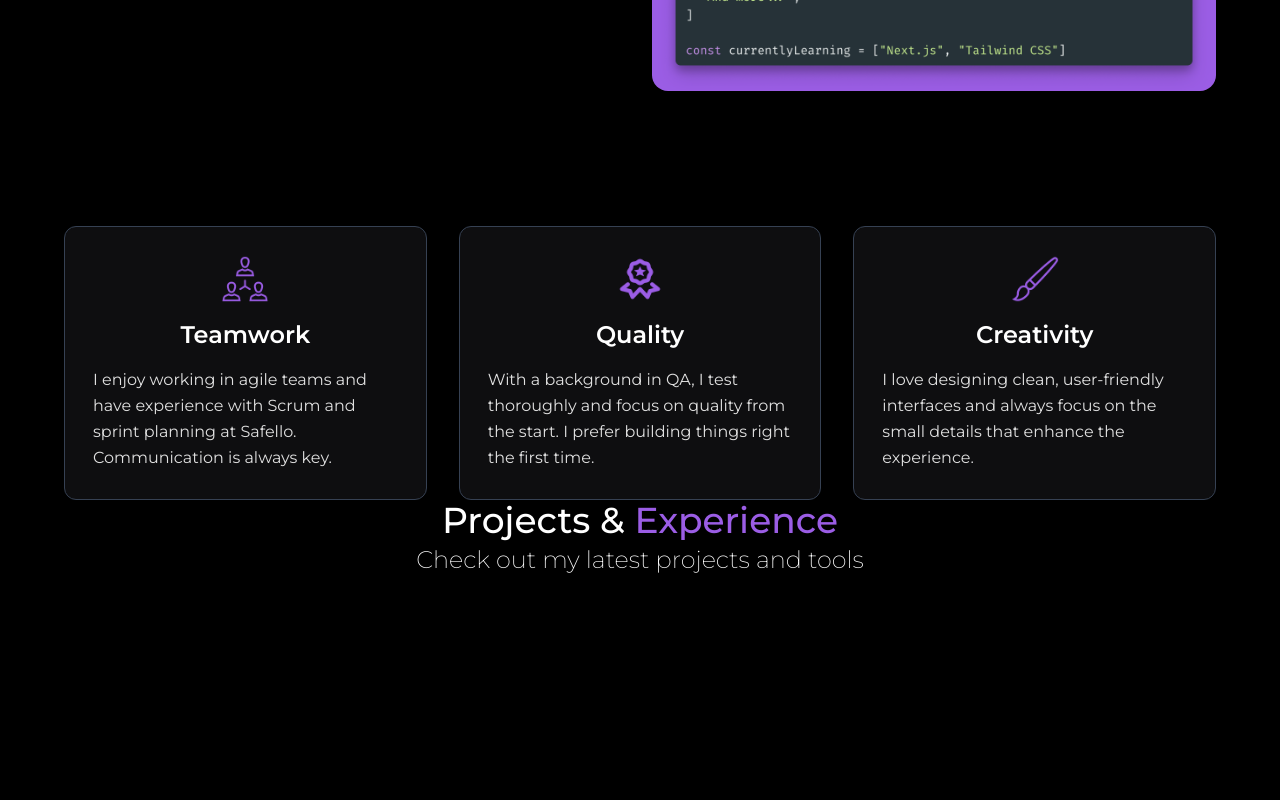
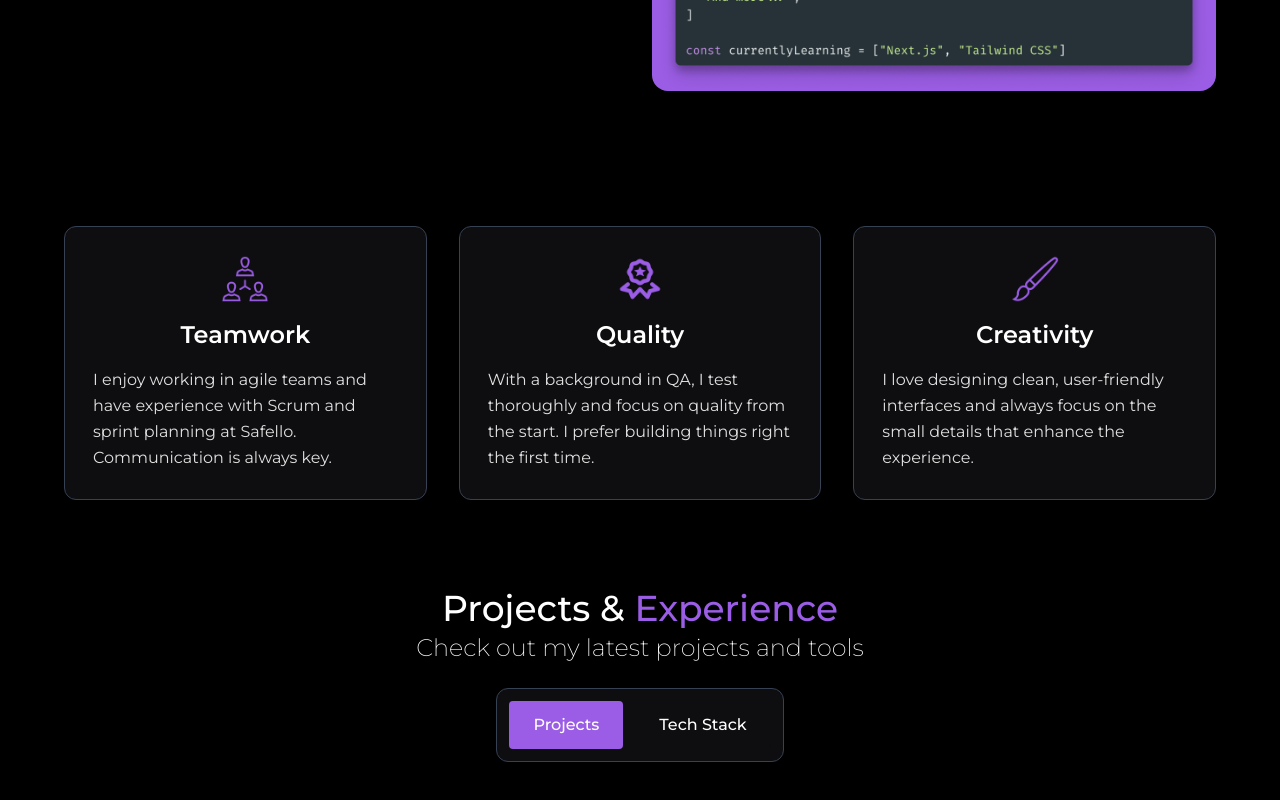
Before and after one commit to WilliamMattsson1/portfolio2, a React (Vite) app: page / in a window 1280 px wide. Shown: the part 558-1358 px from the top of the page. Before the commit the page ends 1134 px from the top, so only its background shows below. Built offline with nearby package versions, Linux system fonts and the light colour scheme.

Commit message:
add showcase section with tabs for projects and techstack

```diff
--- a/src/App.jsx
+++ b/src/App.jsx
@@ -2,6 +2,7 @@ import Navbar from './components/Navbar'
 import SectionHeader from './components/SectioHeader'
 import FeatureCards from './sections/FeatureCards'
 import HeroSection from './sections/HeroSection'
+import ShowcaseSection from './sections/ShowcaseSection'
 
 const App = () => {
     return (
@@ -9,11 +10,7 @@ const App = () => {
             <Navbar />
             <HeroSection />
             <FeatureCards />
-            <SectionHeader
-                title="Projects & Experience"
-                highlightWord="Experience"
-                sub="Check out my latest projects and tools"
-            />
+            <ShowcaseSection />
 
             {/* Footer */}
         </main>
--- a/src/sections/HeroSection.jsx
+++ b/src/sections/HeroSection.jsx
@@ -35,7 +35,7 @@ const HeroSection = () => {
                         className="bg-accent w-fit py-2 px-4 mx-auto mt-4 rounded-md hover:bg-accent-hover"
                     >
                         <div className="btn-container ">
-                            <span>See my work</span>
+                            <span className="font-medium">See my work</span>
                         </div>
                     </a>
                 </div>
--- /dev/null
+++ b/src/sections/ShowcaseSection.jsx
@@ -0,0 +1,45 @@
+import { useState } from 'react'
+import SectionHeader from '../components/SectioHeader'
+
+const ShowcaseSection = () => {
+    const [activeTab, setActiveTab] = useState('projects')
+
+    return (
+        <section className="my-22 w-[90%] mx-auto">
+            {/* Header */}
+            <SectionHeader
+                title="Projects & Experience"
+                highlightWord="Experience"
+                sub="Check out my latest projects and tools"
+            />
+
+            {/* Tabs */}
+            <div className="flex border card-border rounded-xl overflow-hidden w-fit mx-auto mt-6 p-3 bg-card gap-3">
+                <button
+                    onClick={() => setActiveTab('projects')}
+                    className={`px-6 py-2 md:py-3 font-medium rounded-sm ${
+                        activeTab === 'projects'
+                            ? 'bg-accent '
+                            : 'bg-card hover:bg-accent/70 '
+                    }`}
+                >
+                    Projects
+                </button>
+                <button
+                    onClick={() => setActiveTab('tech')}
+                    className={`px-6 py-2 md:py-3 font-medium rounded-md ${
+                        activeTab === 'tech'
+                            ? 'bg-accent '
+                            : 'bg-card  hover:bg-accent/70'
+                    }`}
+                >
+                    Tech Stack
+                </button>
+            </div>
+
+            {/* Tab content */}
+        </section>
+    )
+}
+
+export default ShowcaseSection
```
